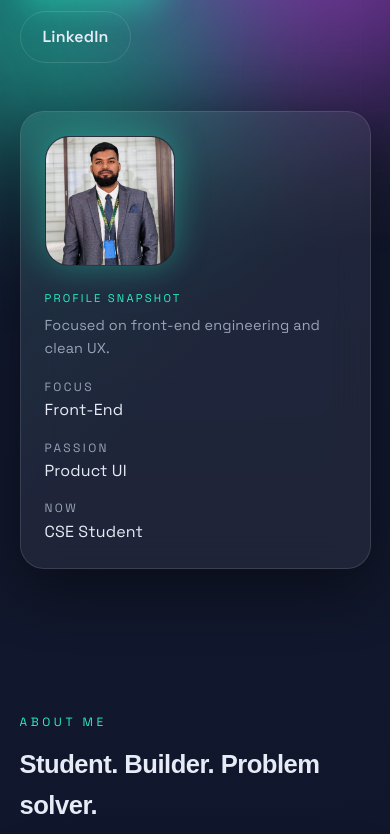
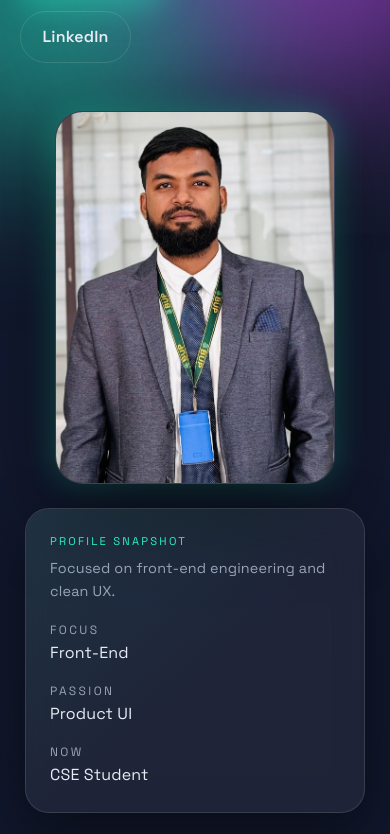
Before and after one commit to Nuhin-2061/Portfolio., a plain HTML site: page index.html in a window 390 px wide. Shown: the part 610-1444 px from the top of the page. Drawn offline with Linux system fonts and the light colour scheme; a web font is replaced by a local one.

Commit message:
modified:   index.html 	modified:   style.css

```diff
--- a/index.html
+++ b/index.html
@@ -46,7 +46,7 @@
               Al Sadique <span>Nuhin</span>
             </h1>
             <h2>
-              <span class="typing" data-words="Computer Science and Engineering Student,Front-End Developer"></span>
+              <span class="typing" data-words="Computer Science and Engineering Student,Skill Hunter,Interface Alchemist"></span>
             </h2>
             <p class="lead">
               I design modern, high-performance interfaces with a focus on clean
@@ -63,10 +63,11 @@
               <a class="btn ghost" href="https://linkedin.com/" target="_blank" rel="noopener">LinkedIn</a>
             </div>
           </div>
-          <div class="hero-card reveal">
-            <div class="avatar" aria-label="Profile image">
+          <div class="hero-media reveal">
+            <div class="hero-image" aria-label="Profile image">
               <img src="public/profile/profile.png" alt="Al Sadique Nuhin" />
             </div>
+            <div class="hero-card hero-card-compact">
               <div class="hero-card-meta">
                 <p class="meta-title">Profile snapshot</p>
                 <p class="meta-desc">Focused on front-end engineering and clean UX.</p>
@@ -83,6 +84,7 @@
                 <div>
                   <p class="stat-label">Now</p>
                   <p class="stat-value">CSE Student</p>
+                </div>
               </div>
             </div>
           </div>
--- a/style.css
+++ b/style.css
@@ -246,6 +246,29 @@ img {
   align-items: center;
 }
 
+.hero-media {
+  display: grid;
+  gap: 24px;
+  justify-items: center;
+}
+
+.hero-image {
+  width: min(360px, 90vw);
+  aspect-ratio: 3 / 4;
+  border-radius: 28px;
+  overflow: hidden;
+  border: 1px solid rgba(255, 255, 255, 0.18);
+  box-shadow: 0 30px 80px rgba(0, 0, 0, 0.55), var(--glow);
+  background: linear-gradient(135deg, #121c36, #0a0f1c);
+}
+
+.hero-image img {
+  width: 100%;
+  height: 100%;
+  object-fit: cover;
+  object-position: 50% 12%;
+}
+
 .hero-content h1 {
   font-size: clamp(2.6rem, 4vw, 4rem);
   margin-bottom: 12px;
@@ -373,6 +396,10 @@ img {
   position: relative;
 }
 
+.hero-card-compact {
+  width: min(340px, 92vw);
+}
+
 .hero-card::after {
   content: "";
   position: absolute;
@@ -405,25 +432,7 @@ img {
   font-size: 0.9rem;
 }
 
-.avatar {
-  width: 160px;
-  height: 160px;
-  border-radius: 24px;
-  background: linear-gradient(135deg, #121c36, #0a0f1c);
-  border: 1px solid var(--stroke);
-  display: grid;
-  place-items: center;
-  margin-bottom: 24px;
-  box-shadow: var(--glow);
-  overflow: hidden;
-}
 
-.avatar img {
-  width: 100%;
-  height: 100%;
-  object-fit: cover;
-  object-position: 50% 12%;
-}
 
 .hero-stats {
   display: grid;
@@ -750,6 +759,14 @@ form textarea:focus {
   .hero {
     padding-top: 90px;
   }
+
+  .hero-media {
+    width: 100%;
+  }
+
+  .hero-image {
+    width: min(320px, 90vw);
+  }
 }
 
 @media (max-width: 600px) {
@@ -761,9 +778,8 @@ form textarea:focus {
     padding: 24px;
   }
 
-  .avatar {
-    width: 130px;
-    height: 130px;
+  .hero-image {
+    width: min(280px, 90vw);
   }
 
   .timeline-item {
```
Lines whose indentation alone changed are shown as unchanged.
